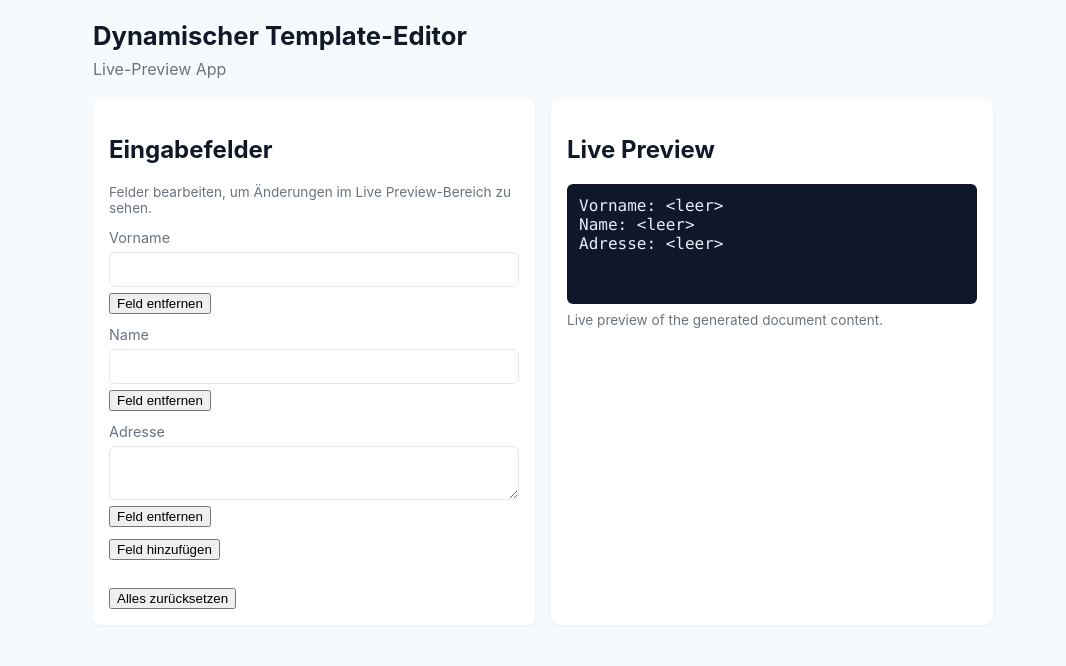
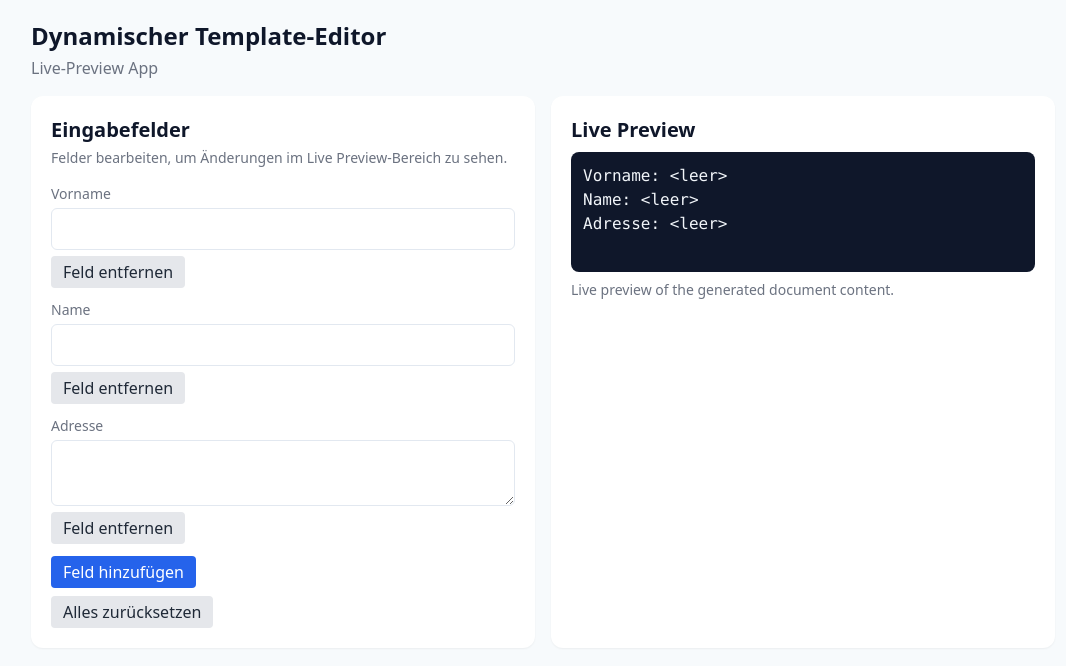
Before and after one commit to iseto/dynamischer-template-editor, a React (Vite) app: page / in a window 1280 px wide. Shown: the top 666 px of the page, without its empty margins (97-1163 px from the left). Built offline with nearby package versions, Linux system fonts and the light colour scheme.

Commit message:
feat: Tailwind setup, CSS in SCSS ersetzt

```diff
--- a/package.json
+++ b/package.json
@@ -1,5 +1,5 @@
 {
-  "name": "iconcxm-template-editor",
+  "name": "dynamischer-template-editor",
   "version": "0.1.0",
   "private": true,
   "scripts": {
@@ -22,7 +22,11 @@
     "@types/jest": "^30.0.0",
     "@types/react": "^18.0.0",
     "@types/react-dom": "^18.0.0",
+    "autoprefixer": "^10.4.21",
     "jsdom": "^22.0.0",
+    "postcss": "^8.5.6",
+    "sass": "^1.93.2",
+    "tailwindcss": "^3.4.18",
     "typescript": "^5.0.0",
     "vite": "^5.0.0",
     "vitest": "^0.34.0"
--- /dev/null
+++ b/postcss.config.js
@@ -0,0 +1,6 @@
+module.exports = {
+  plugins: {
+    tailwindcss: {},
+    autoprefixer: {},
+  },
+}
--- a/src/components/TemplateForm.tsx
+++ b/src/components/TemplateForm.tsx
@@ -7,33 +7,38 @@ export default function TemplateForm() {
     useTemplate();
 
   return (
-    <div style={{ display: "contents" }}>
-      <section className="card">
-        <h2>Eingabefelder</h2>
-        <p className="small">
+    <div className="contents">
+      <section className="bg-white rounded-xl shadow-sm p-5">
+        <h2 className="text-xl font-semibold">Eingabefelder</h2>
+        <p className="text-sm text-muted mt-1 mb-4">
           Felder bearbeiten, um Änderungen im Live Preview-Bereich zu sehen.
         </p>
 
         {fields.map((field) => (
-          <div className="field" key={field.id}>
-            <label htmlFor={field.id}>{field.label}</label>
+          <div className="flex flex-col mb-3" key={field.id}>
+            <label htmlFor={field.id} className="text-sm text-muted mb-1">
+              {field.label}
+            </label>
             {field.type === "textarea" ? (
               <textarea
                 id={field.id}
                 value={field.value}
                 onChange={(e) => updateField(field.id, e.target.value)}
+                className="border border-slate-200 rounded-md p-2 text-base focus:ring-2 focus:ring-[var(--accent)] focus:outline-none"
               />
             ) : (
               <input
                 id={field.id}
                 value={field.value}
                 onChange={(e) => updateField(field.id, e.target.value)}
+                className="border border-slate-200 rounded-md p-2 text-base focus:ring-2 focus:ring-[var(--accent)] focus:outline-none"
               />
             )}
-            <div style={{ display: "flex", gap: 8, marginTop: 6 }}>
+            <div className="flex gap-2 mt-1.5">
               <button
                 onClick={() => removeField(field.id)}
                 aria-label={`Entferne ${field.id} Feld`}
+                className="bg-gray-200 text-gray-800 px-3 py-1 rounded hover:bg-gray-300"
               >
                 Feld entfernen
               </button>
@@ -41,19 +46,28 @@ export default function TemplateForm() {
           </div>
         ))}
 
-        <div style={{ display: "flex", gap: 8, marginTop: 8 }}>
-          <button onClick={() => addField()}>Feld hinzufügen</button>
+        <div className="flex gap-2 mt-2">
+          <button
+            onClick={() => addField()}
+            className="bg-blue-600 text-white px-3 py-1 rounded hover:bg-blue-700"
+          >
+            Feld hinzufügen
+          </button>
         </div>
-        <br />
-        <div style={{ display: "flex", gap: 8, marginTop: 8 }}>
-          <button type="button" onClick={clearAll}>
+
+        <div className="flex gap-2 mt-2">
+          <button
+            type="button"
+            onClick={clearAll}
+            className="bg-gray-200 text-gray-800 px-3 py-1 rounded hover:bg-gray-300"
+          >
             Alles zurücksetzen
           </button>
         </div>
       </section>
 
-      <aside className="card">
-        <h2>Live Preview</h2>
+      <aside className="bg-white rounded-xl shadow-sm p-5">
+        <h2 className="text-xl font-semibold mb-2">Live Preview</h2>
         <Preview fields={fields} />
       </aside>
     </div>
--- a/src/index.css
+++ /dev/null
@@ -1,72 +0,0 @@
-:root {
-  --bg: #f7fafc;
-  --card: #ffffff;
-  --accent: #2563eb;
-  --muted: #6b7280;
-}
-
-* {
-  box-sizing: border-box;
-}
-body {
-  font-family: Inter, ui-sans-serif, system-ui, -apple-system, "Segoe UI",
-    Roboto, "Helvetica Neue", Arial;
-  margin: 0;
-  background: var(--bg);
-  color: #111827;
-  padding: 20px;
-}
-.app {
-  max-width: 900px;
-  margin: 0 auto;
-}
-header h1 {
-  margin: 0;
-  font-size: 1.6rem;
-}
-header p {
-  margin: 8px 0 20px;
-  color: var(--muted);
-}
-main {
-  display: grid;
-  grid-template-columns: 1fr 1fr;
-  gap: 16px;
-}
-.card {
-  background: var(--card);
-  padding: 16px;
-  border-radius: 8px;
-  box-shadow: 0 1px 3px rgba(0, 0, 0, 0.06);
-}
-.field {
-  display: flex;
-  flex-direction: column;
-  margin-bottom: 12px;
-}
-label {
-  font-size: 0.9rem;
-  margin-bottom: 6px;
-  color: var(--muted);
-}
-input,
-textarea,
-select {
-  padding: 8px;
-  border: 1px solid #e5e7eb;
-  border-radius: 6px;
-  font-size: 0.95rem;
-}
-.preview {
-  white-space: pre-wrap;
-  font-family: ui-monospace, SFMono-Regular, Menlo, Monaco, monospace;
-  background: #0f172a;
-  color: #e6eef8;
-  padding: 12px;
-  border-radius: 6px;
-  min-height: 120px;
-}
-.small {
-  font-size: 0.85rem;
-  color: var(--muted);
-}
--- /dev/null
+++ b/src/index.scss
@@ -0,0 +1,81 @@
+@tailwind base;
+@tailwind components;
+@tailwind utilities;
+
+:root {
+  --bg: #f7fafc;
+  --card: #ffffff;
+  --accent: #2563eb;
+  --muted: #6b7280;
+}
+
+/* Custom utility classes */
+@layer utilities {
+  .text-muted {
+    color: var(--muted);
+  }
+
+  .bg-accent {
+    background-color: var(--accent);
+  }
+
+  .ring-accent {
+    --tw-ring-color: var(--accent);
+  }
+
+  .bg-card {
+    background-color: var(--card);
+  }
+
+  .bg-page {
+    background-color: var(--bg);
+  }
+}
+
+body {
+  @apply bg-page text-slate-900 font-sans p-5;
+}
+
+.app {
+  @apply max-w-5xl mx-auto;
+}
+
+header {
+  h1 {
+    @apply text-2xl font-semibold;
+  }
+
+  p {
+    @apply text-muted mt-1 mb-4;
+  }
+}
+
+main {
+  @apply grid gap-4 grid-cols-1 md:grid-cols-2;
+}
+
+.card {
+  @apply bg-card rounded-xl shadow-sm p-5;
+}
+
+.field {
+  @apply flex flex-col mb-3;
+
+  label {
+    @apply text-sm text-muted mb-1;
+  }
+
+  input,
+  textarea,
+  select {
+    @apply border border-slate-200 rounded-md p-2 text-base focus:ring-2 ring-accent focus:outline-none;
+  }
+}
+
+.preview {
+  @apply whitespace-pre-wrap font-mono bg-slate-900 text-slate-100 p-3 rounded-lg min-h-[120px];
+}
+
+.small {
+  @apply text-sm text-muted;
+}
--- /dev/null
+++ b/tailwind.config.js
@@ -0,0 +1,15 @@
+/** @type {import('tailwindcss').Config} */
+export default {
+  content: ["./index.html", "./src/**/*.{js,ts,jsx,tsx}"],
+  theme: {
+    extend: {
+      colors: {
+        bg: "#f7fafc",
+        card: "#ffffff",
+        accent: "#2563eb",
+        muted: "#6b7280",
+      },
+    },
+  },
+  plugins: [],
+};
```
Also changed, not shown: src/main.tsx (+6 -6 lines), 2 other files (tests, documents, lock files or other folders).
